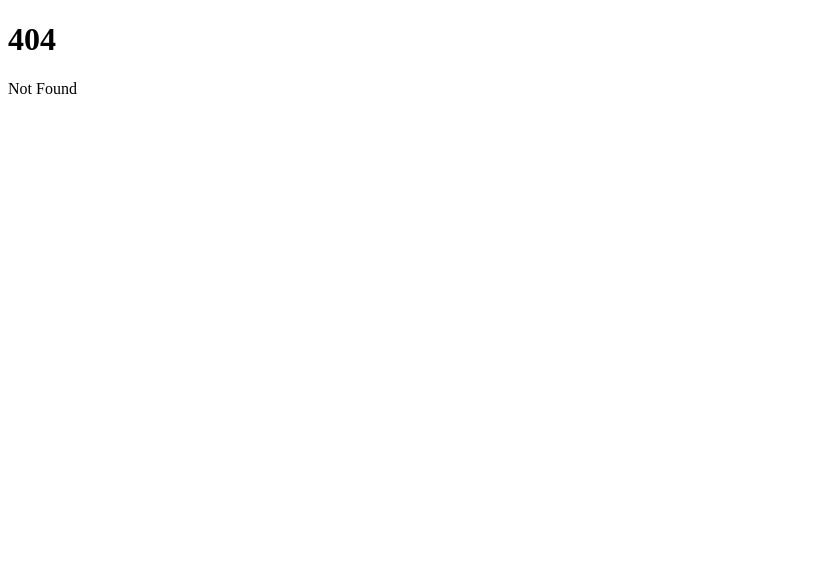
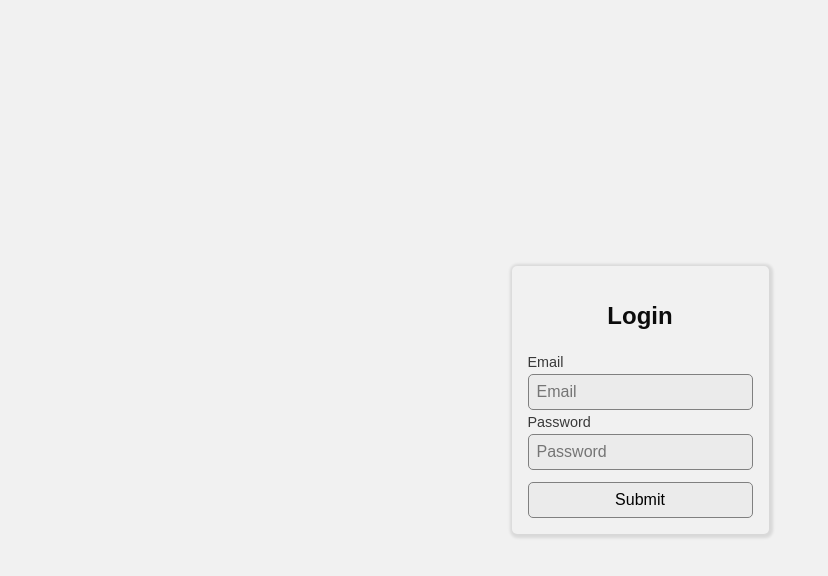
Before and after one commit to CoasterFan5/certsphere, a SvelteKit app: page /auth in a window 1280 px wide. Before the commit this address had no page. Shown: the top 576 px of the page, without its empty margins (0-828 px from the left). Built offline with nearby package versions, Linux system fonts and the light colour scheme.

Commit message:
basic login page

```diff
--- a/package.json
+++ b/package.json
@@ -26,6 +26,7 @@
 		"globals": "^15.0.0",
 		"prettier": "^3.1.1",
 		"prettier-plugin-svelte": "^3.1.2",
+		"sass": "^1.77.6",
 		"svelte": "^4.2.7",
 		"svelte-check": "^3.6.0",
 		"tslib": "^2.4.1",
@@ -36,6 +37,7 @@
 	},
 	"type": "module",
 	"dependencies": {
+		"@fontsource-variable/inter": "^5.0.18",
 		"prisma": "^5.15.1"
 	}
 }
--- /dev/null
+++ b/src/lib/Button.svelte
@@ -0,0 +1,35 @@
+<script lang="ts">
+	export let value: string = "button";
+
+	export let addMarginTop = false;
+	export let type: HTMLButtonElement["type"] = "button"
+</script>
+
+
+<button {type} class:marginTop={addMarginTop}>
+	{value}
+</button>
+
+<style lang="scss">
+
+
+
+	button {
+		width: 100%;
+		border: 1px solid var(--borders);
+		outline: 0px;
+		font-size: 1rem;
+		padding: 0.5rem;
+		border-radius: 5px;
+		background: var(--bgAccent);
+		cursor: pointer;
+
+		&:hover {
+			background: var(--bg);
+		}
+	}
+
+	.marginTop {
+		margin-top: 0.5rem;
+	}
+</style>
--- /dev/null
+++ b/src/lib/TextInput.svelte
@@ -0,0 +1,43 @@
+<script lang="ts">
+	export let label: string;
+	export let name: string;
+	export let required = false;
+	export let value: string | undefined = undefined;
+
+	export let type: "email" | "password" | undefined = undefined;
+</script>
+
+<label>
+	<span>{label}</span>
+	{#if type == "password"}
+		<input bind:value name={name} {required} type="password" placeholder={label}>
+	{:else if type == "email"}
+		<input bind:value name={name} {required} type="email" placeholder={label}>
+	{:else}
+		<input bind:value name={name} {required} placeholder={label}>
+	{/if}
+</label>
+
+<style lang="scss">
+	label {
+		display: flex;
+		flex-direction: column;
+		align-items: start;
+		justify-content: center;
+		font-size: 0.9rem;
+
+		span {
+			opacity: 0.8;
+			margin-bottom: 0.25rem;
+		}
+	}
+
+	input {
+		border: 1px solid var(--borders);
+		outline: 0px;
+		font-size: 1rem;
+		padding: 0.5rem;
+		border-radius: 5px;
+		background: var(--bgAccent)
+	}
+</style>
--- /dev/null
+++ b/src/routes/+layout.svelte
@@ -0,0 +1,6 @@
+<script lang="ts">
+	import "./app.css"
+	import '@fontsource-variable/inter';
+</script>
+
+<slot/>
--- a/src/routes/+page.svelte
+++ b/src/routes/+page.svelte
@@ -1,2 +1,3 @@
-<h1>Welcome to SvelteKit</h1>
-<p>Visit <a href="https://kit.svelte.dev">kit.svelte.dev</a> to read the documentation</p>
+<div>
+
+</div>
--- /dev/null
+++ b/src/routes/app.css
@@ -0,0 +1,20 @@
+body {
+
+	--bg: #f1f1f1;
+	--bgAccent: #ebebeb;
+	--text: #0c0c0c;
+	--borders: #808080;
+
+	margin: 0px;
+	padding: 0px;
+	color: var(--text);
+	background: var(--bg);
+	width: 100%;
+	height: 100vh;
+
+}
+
+* {
+	font-family: 'Inter Variable', sans-serif;
+	box-sizing: border-box;
+}
--- /dev/null
+++ b/src/routes/auth/+page.svelte
@@ -0,0 +1,34 @@
+<script lang="ts">
+	import Button from "$lib/Button.svelte";
+	import TextInput from "$lib/TextInput.svelte"
+</script>
+
+<div class="wrap">
+	<form method="post" action="?/login">
+		<h2>Login</h2>
+		<TextInput label="Email" type="email" name="email" required/>
+		<TextInput label="Password" type="password" name="password" required/>
+		<Button value="Submit" addMarginTop={true}/>
+	</form>
+</div>
+
+<style lang="scss">
+	.wrap {
+		display: flex;
+		align-items: center;
+		justify-content: center;
+		height: 100%;
+		width: 100%;
+	}
+
+	form {
+		display: flex;
+		align-items: center;
+		background: var(--bg);
+		box-shadow: 1px 1px 3px 3px rgba(0, 0, 0, 0.1);
+		padding: 1rem;
+		gap: 0.25rem;
+		border-radius: 5px;
+		flex-direction: column;
+	}
+</style>
```
Also changed, not shown: src/routes/auth/+page.server.ts (added), 2 other files (tests, documents, lock files or other folders).
